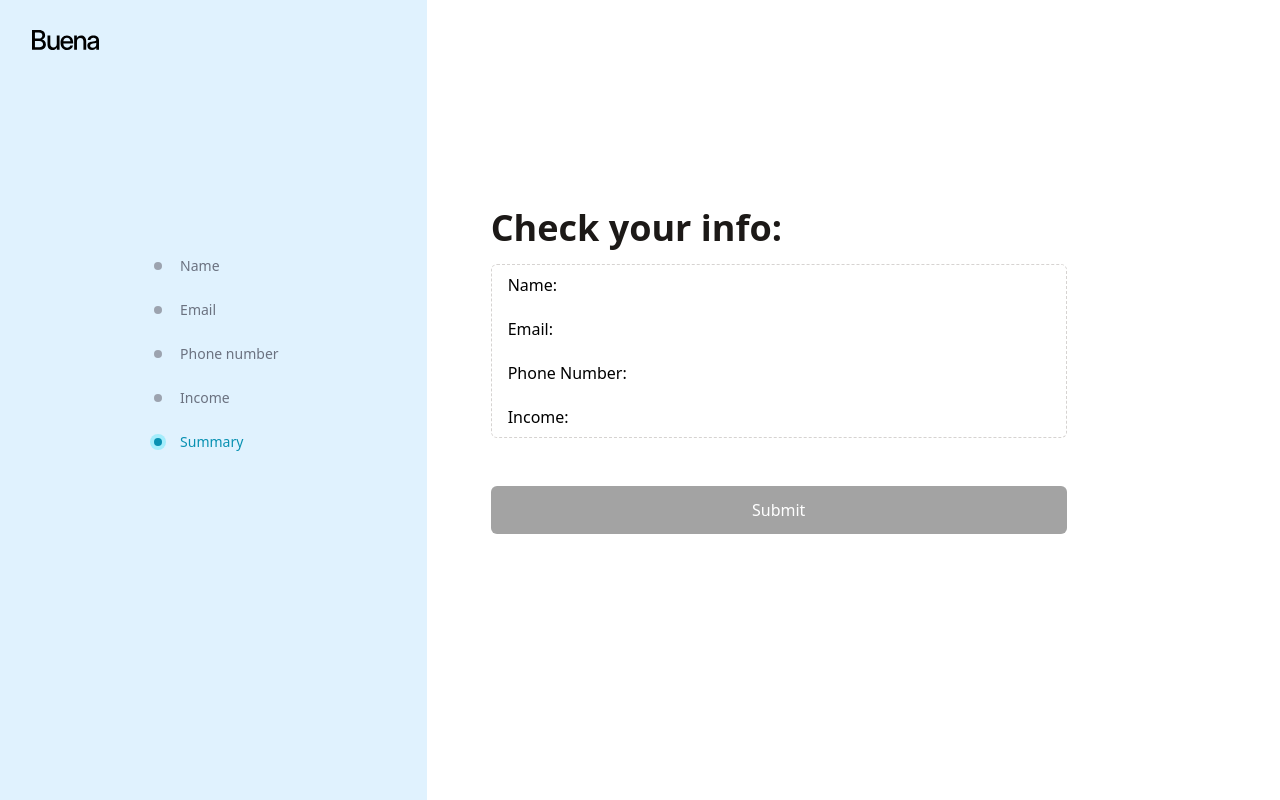
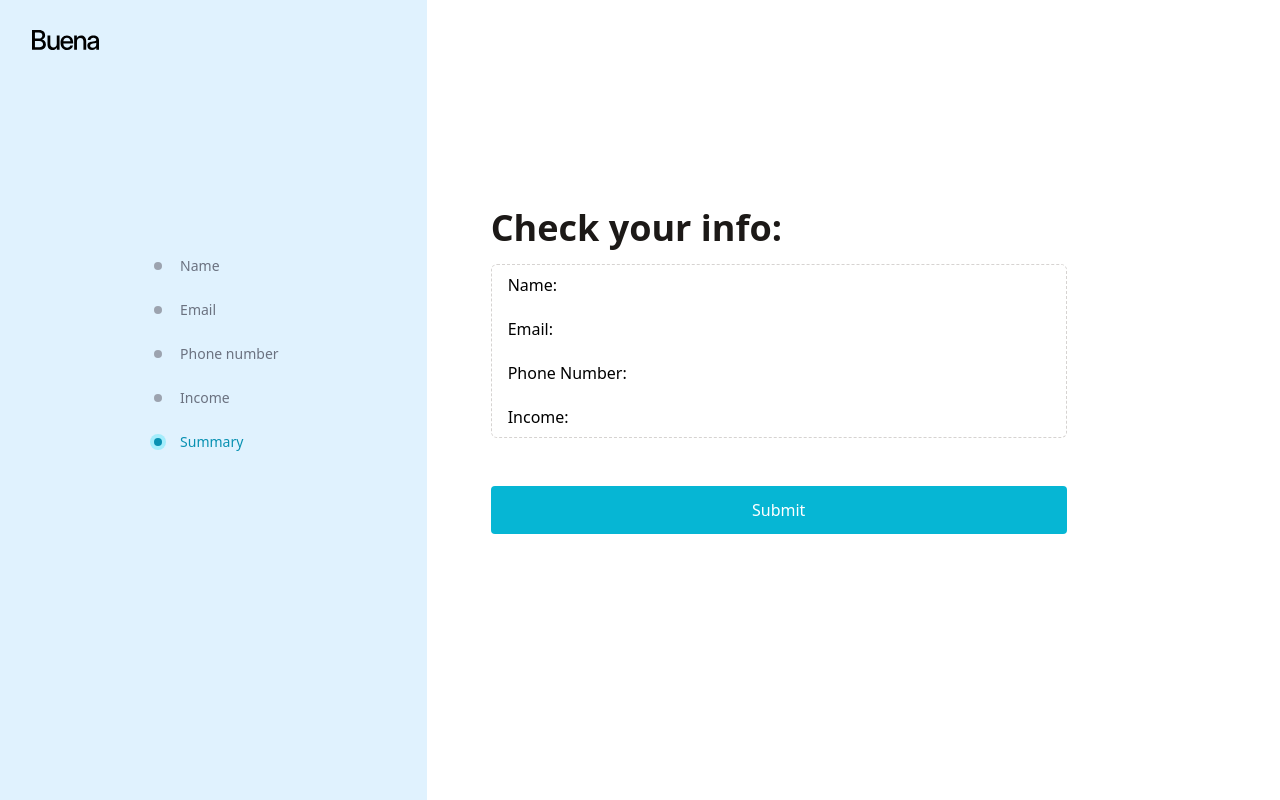
Before and after one commit to ikorotkaya/buena-onboarding, a React (Vite) app: page /onboarding/summary in a window 1280 px wide. Built offline with nearby package versions, Linux system fonts and the light colour scheme.

Commit message:
Consolidate SubmitButton and GetStartedButton into AnimatedPrimaryButton and update usage in HomePage and Summary

```diff
--- a/src/components/GetStartedButton.tsx
+++ b/src/components/AnimatedPrimaryButton.tsx
@@ -1,14 +1,26 @@
 import { Link } from "react-router-dom";
 
-export default function GetStartedButton() {
+interface AnimatedPrimaryButtonProps {
+  link: string;
+  textId: string;
+  buttonText: string;
+  className?: string;
+}
+
+export default function t({
+  link,
+  textId,
+  buttonText,
+  className = ""
+}: AnimatedPrimaryButtonProps) {
   return (
     <>
       <Link
-        to="/onboarding/name"
-        data-testid="homepage-cta"
-        className="relative w-full md:w-auto inline-flex items-center justify-center
+        to={link}
+        data-testid={textId}
+        className={`relative w-full inline-flex items-center justify-center
           px-6 py-3 overflow-hidden font-medium transition duration-300 ease-out
-          bg-cyan-500 rounded text-white group"
+          bg-cyan-500 rounded text-white group ${className}`}
       >
         <span
           className="absolute inset-0 flex items-center justify-center w-full h-full
@@ -33,9 +45,9 @@ export default function GetStartedButton() {
           className="absolute flex items-center justify-center w-full h-full
           text-white transition-all duration-300 transform group-hover:translate-x-full ease"
         >
-          Get started
+          {buttonText}
         </span>
-        <span className="relative invisible">Get started</span>
+        <span className="relative invisible">{buttonText}</span>
       </Link>
     </>
   );
--- a/src/components/SubmitButton.tsx
+++ /dev/null
@@ -1,54 +0,0 @@
-import { useOnboardingStore } from "../store";
-import { Link } from "react-router-dom";
-import ONBOARDING_PAGES from "../../onboarding-pages.json";
-import type { OnboardingStore } from "../store";
-
-export default function SubmitButton() {
-  const onboardingStore = useOnboardingStore();
-
-  const validityStoreKeys = ONBOARDING_PAGES.filter(
-    (step) => step.storeKey
-  ).map((step) => step.storeKey);
-  const buttonEnabled = validityStoreKeys.every(
-    (storeKey) => onboardingStore[storeKey as keyof OnboardingStore]
-  );
-
-  return (
-    <>
-      <Link
-        to="/final-page"
-        data-testid="submit-button"
-        className={`relative w-full inline-flex items-center
-          justify-center px-6 py-3 overflow-hidden font-medium
-          transition duration-300 ease-out bg-cyan-500 text-white
-          rounded-md group
-          ${
-            buttonEnabled
-              ? "cursor-pointer "
-              : "bg-neutral-400 pointer-events-none"
-          }`}
-      >
-        <span className="absolute inset-0 flex items-center justify-center w-full h-full text-white duration-300 -translate-x-full bg-cyan-500 group-hover:translate-x-0 ease">
-          <svg
-            className="w-6 h-6"
-            fill="none"
-            stroke="currentColor"
-            viewBox="0 0 24 24"
-            xmlns="http://www.w3.org/2000/svg"
-          >
-            <path
-              strokeLinecap="round"
-              strokeLinejoin="round"
-              strokeWidth="2"
-              d="M14 5l7 7m0 0l-7 7m7-7H3"
-            ></path>
-          </svg>
-        </span>
-        <span className="absolute flex items-center justify-center w-full h-full transition-all duration-300 transform group-hover:translate-x-full ease">
-          Submit
-        </span>
-        <span className="relative invisible">Submit</span>
-      </Link>
-    </>
-  );
-}
--- a/src/pages/HomePage.tsx
+++ b/src/pages/HomePage.tsx
@@ -1,11 +1,12 @@
-import GetStartedButton from "../components/GetStartedButton";
 import Headline from "../components/Headline";
 import Subheadline from "../components/Subheadline";
+import AnimatedPrimaryButton from "../components/AnimatedPrimaryButton";
+import ONBOARDING_STEPS from "../../onboarding-pages.json";
 
 export default function HomePage() {
   return (
     <div className="grid grid-rows-[3fr,2fr,1fr] ">
-      <div className="flex items-end justify-center">
+      <div className="flex items-end justify-center text-center">
         <Headline>Welcome to Buena</Headline>
       </div>
 
@@ -13,11 +14,13 @@ export default function HomePage() {
         Enter your personal details and start your journey today.
       </Subheadline>
 
-      <div
-        data-testid="get-started-button"
-        className="flex flex-row justify-center items-end pb-4"
-      >
-        <GetStartedButton />
+      <div className="flex flex-row justify-center items-end pb-4">
+        <AnimatedPrimaryButton
+          link={`/onboarding/${ONBOARDING_STEPS[0].slug}`}
+          textId="homepage-cta"
+          buttonText="Get started"
+          className="md:w-auto"
+        />
       </div>
     </div>
   );
--- a/src/pages/onboarding/Summary.tsx
+++ b/src/pages/onboarding/Summary.tsx
@@ -1,6 +1,6 @@
 import { useOnboardingStore } from "../../store";
-import SubmitButton from "../../components/SubmitButton";
 import Headline from "../../components/Headline";
+import AnimatedPrimaryButton from "../../components/AnimatedPrimaryButton";
 
 export default function Summary() {
   const { name, email, phoneNumber, income } = useOnboardingStore();
@@ -24,7 +24,11 @@ export default function Summary() {
       </div>
 
       <div className="py-4 px-8 md:p-0 w-full fixed md:relative bottom-0 left-0">
-        <SubmitButton />
+        <AnimatedPrimaryButton
+          link="/final-page"
+          textId="submit-button"
+          buttonText="Submit"
+        />
       </div>
     </div>
   );
```
